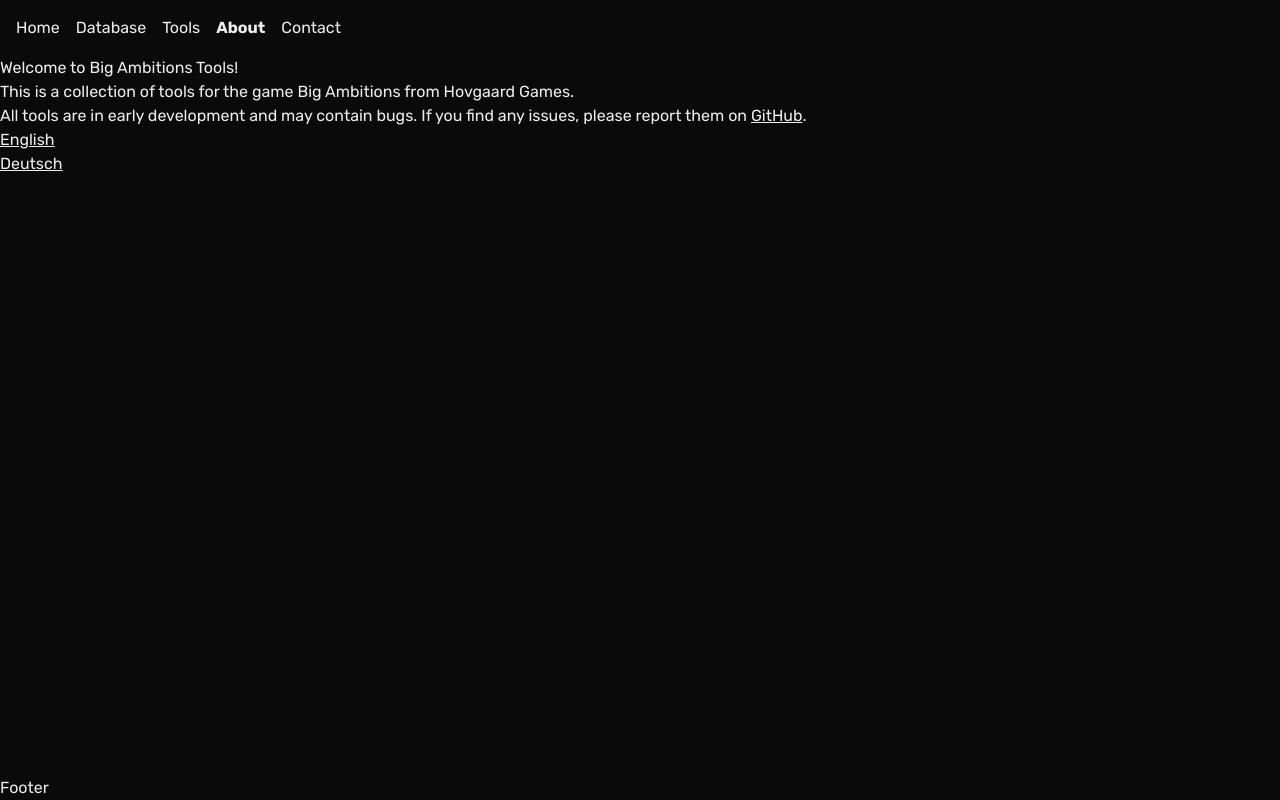
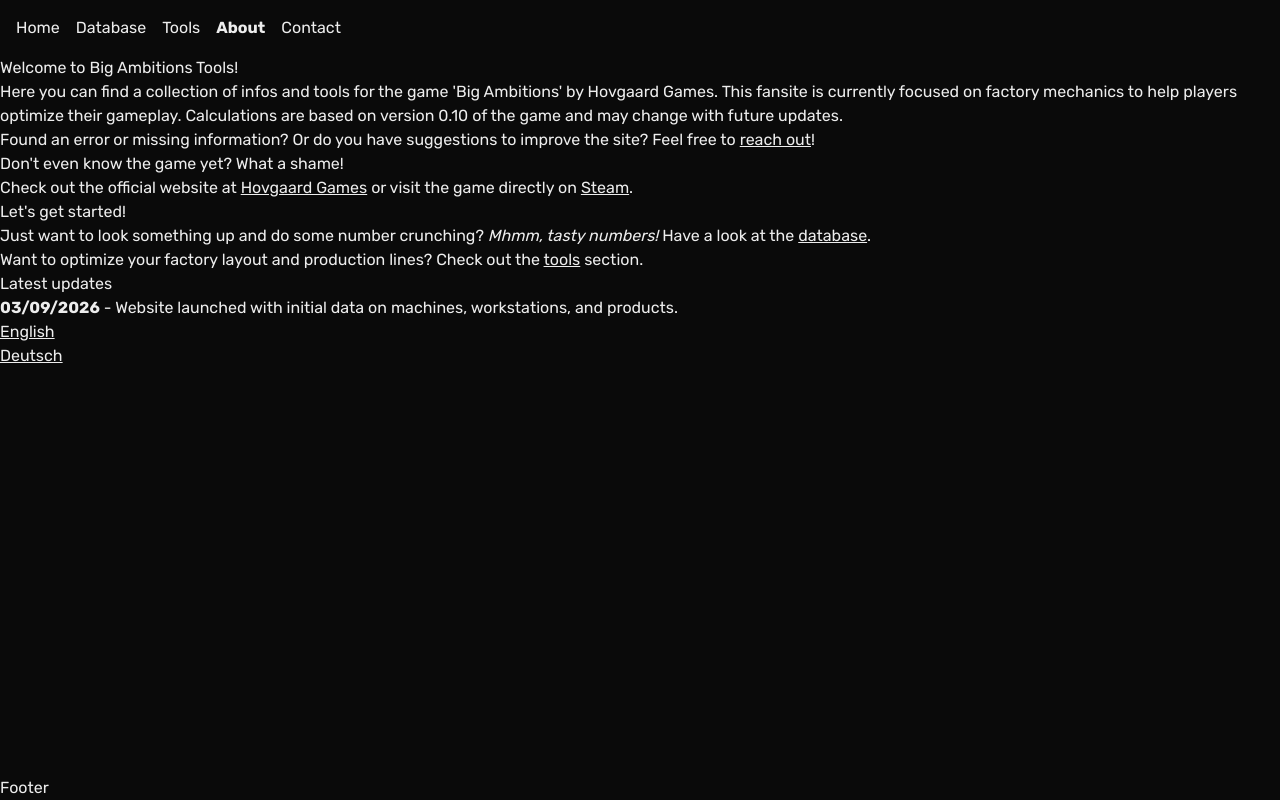
Before and after one commit to Dudeldups/big-ambitions-tools, a Next.js app: page /about in a window 1280 px wide. Built offline with nearby package versions, Linux system fonts and the light colour scheme.

Commit message:
add basic homepage text

```diff
--- a/app/[locale]/page.tsx
+++ b/app/[locale]/page.tsx
@@ -1,19 +1,43 @@
-import { useTranslations } from "next-intl";
+import { useFormatter, useTranslations } from "next-intl";
 import { Link } from "@/i18n/navigation";
 
 export default function Home() {
   const t = useTranslations("home");
+  const format = useFormatter();
 
   return (
     <div>
-      <hgroup>
-        <h1>{t("title")}</h1>
-        <p>{t("description")}</p>
+      <section>
+        <hgroup>
+          <h1>{t("intro.title")}</h1>
+          <p>{t("intro.desc")}</p>
+          <p>
+            {t.rich("intro.desc2", {
+              contact: (chunks) => (
+                <Link href="/contact" className="underline">
+                  {chunks}
+                </Link>
+              ),
+            })}
+          </p>
+        </hgroup>
+
+        <p>{t("intro.gameDesc")}</p>
         <p>
-          {t.rich("description2", {
-            github: (chunks) => (
+          {t.rich("intro.gameDesc2", {
+            website: (chunks) => (
               <a
-                href="https://github.com"
+                href="https://https://www.bigambitionsgame.com/"
+                target="_blank"
+                rel="noopener noreferrer"
+                className="underline"
+              >
+                {chunks}
+              </a>
+            ),
+            steam: (chunks) => (
+              <a
+                href="https://store.steampowered.com/app/1331550/Big_Ambitions/"
                 target="_blank"
                 rel="noopener noreferrer"
                 className="underline"
@@ -23,7 +47,44 @@ export default function Home() {
             ),
           })}
         </p>
-      </hgroup>
+      </section>
+
+      <section>
+        <h2>{t("cta.title")}</h2>
+        <p>
+          {t.rich("cta.desc", {
+            i: (chunks) => <i>{chunks}</i>,
+            database: (chunks) => (
+              <Link href="/database" className="underline">
+                {chunks}
+              </Link>
+            ),
+          })}
+        </p>
+        <p>
+          {t.rich("cta.desc2", {
+            tools: (chunks) => (
+              <Link href="/tools" className="underline">
+                {chunks}
+              </Link>
+            ),
+          })}
+        </p>
+      </section>
+
+      <section>
+        <h2>{t("updates.title")}</h2>
+        <p>
+          <strong>
+            {format.dateTime(new Date("2026-03-09"), {
+              year: "numeric",
+              month: "2-digit",
+              day: "2-digit",
+            })}
+          </strong>{" "}
+          - {t("updates.update1")}
+        </p>
+      </section>
 
       <Link locale="en" href="/" className="underline">
         English
--- a/messages/en.json
+++ b/messages/en.json
@@ -1,8 +1,21 @@
 {
   "home": {
-    "title": "Welcome to Big Ambitions Tools!",
-    "description": "This is a collection of tools for the game Big Ambitions from Hovgaard Games.",
-    "description2": "All tools are in early development and may contain bugs. If you find any issues, please report them on <github>GitHub</github>."
+    "intro": {
+      "title": "Welcome to Big Ambitions Tools!",
+      "desc": "Here you can find a collection of infos and tools for the game 'Big Ambitions' by Hovgaard Games. This fansite is currently focused on factory mechanics to help players optimize their gameplay. Calculations are based on version 0.10 of the game and may change with future updates.",
+      "desc2": "Found an error or missing information? Or do you have suggestions to improve the site? Feel free to <contact>reach out</contact>!",
+      "gameDesc": "Don't even know the game yet? What a shame!",
+      "gameDesc2": "Check out the official website at <website>Hovgaard Games</website> or visit the game directly on <steam>Steam</steam>."
+    },
+    "cta": {
+      "title": "Let's get started!",
+      "desc": "Just want to look something up and do some number crunching? <i>Mhmm, tasty numbers!</i> Have a look at the <database>database</database>.",
+      "desc2": "Want to optimize your factory layout and production lines? Check out the <tools>tools</tools> section."
+    },
+    "updates": {
+      "title": "Latest updates",
+      "update1": "Website launched with initial data on machines, workstations, and products."
+    }
   },
   "about": {
     "title": "About Big Ambitions Tools"
```
